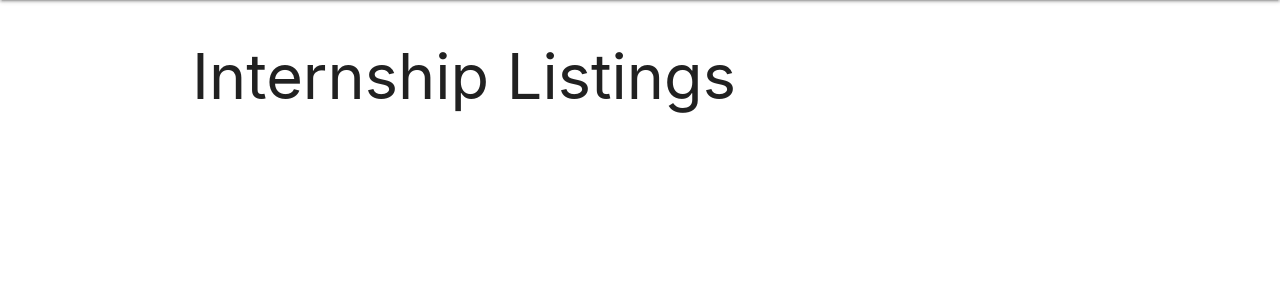
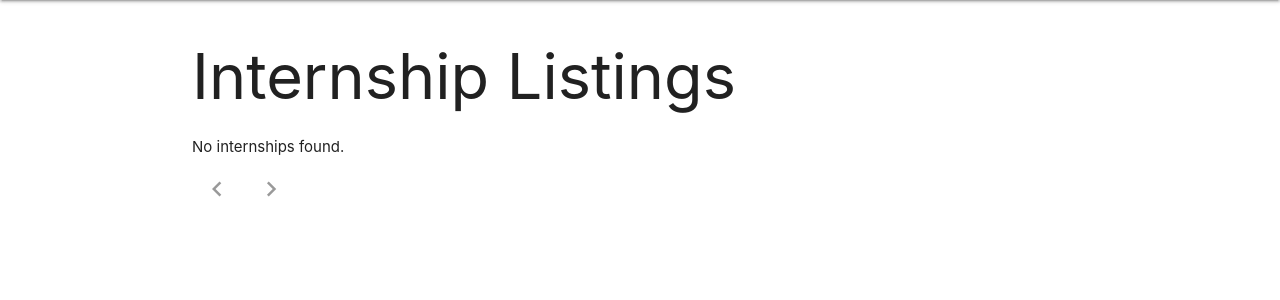
Before and after one commit to ShivanSookram/project, a Flask app: page / in a window 1280 px wide. Shown: the part 64-364 px from the top of the page. Run offline with Flask 3, Linux system fonts and the light colour scheme.

Commit message:
Added Pagination to the index.html file (Just needs to format better)

```diff
--- a/App/templates/index.html
+++ b/App/templates/index.html
@@ -10,9 +10,8 @@
   {% if is_authenticated %}
     <p> Welcome {{current_user.username}} </p>
   {% endif %}
-    <!-- <p>This is a boileplate flask application which follows the MVC pattern for structuring the project.</p> -->
   <div class="card-container">
-    <!-- {% for internship in internships %}
+  {% for internship in paged_internship.items %}
       <form>
         <div class="card">
           <div class="card-content">
@@ -21,16 +20,63 @@
             <p><span style="font-weight: bold;">Location</span>: {{ internship.location }}</p>
             <p><span style="font-weight: bold;">Start Date</span>: {{ internship.start_date }}</p>
             <p><span style="font-weight: bold;">Duration</span>: {{ internship.duration }}</p>
-                    <p><span style="font-weight: bold;">Salary</span>: {{ internship.stipend }}</p>
+            <p><span style="weight: bold;">Salary</span>: {{ internship.stipend }}</p>
             <div class="card-action">
               <a class="right" href="/identify">Apply Now</a>
             </div>
           </div>
         </div>
       </form>
-
   {% else %}
       <p>No internships found.</p>
-{% endfor %} -->
+  {% endfor %}
+
+  <ul class="pagination">
+      {% if paged_internship.has_prev %}
+          <li class="waves-effect">
+            <a href="{{ url_for('index_views.index_page', page=paged_internship.prev_num) }}">
+                <i class="material-icons">chevron_left</i>
+            </a>
+          </li>
+      {% else %}
+        <li class="disabled">
+            <a href="#!">
+                <i class="material-icons">chevron_left</i>
+            </a>
+        </li>
+    {% endif %}
+    {% for page_num in paged_internship.iter_pages() %}
+        {% if page_num %}
+            {% if page_num == paged_internship.page %}
+                <li class="active blue">
+                    <a href="#!">{{ page_num }}</a>
+                </li>
+            {% else %}
+                <li class="waves-effect">
+                    <a href="{{ url_for('index_views.index_page', page=page_num) }}">{{ page_num }}</a>
+                </li>
+            {% endif %}
+        {% else %}
+            <li class="disabled">
+                <a href="#!">...</a>
+            </li>
+        {% endif %}
+    {% endfor %}
+
+    {% if paged_internship.has_next %}
+        <li class="waves-effect">
+            <a href="{{ url_for('index_views.index_page', page=paged_internship.next_num) }}">
+                <i class="material-icons">chevron_right</i>
+            </a>
+        </li>
+    {% else %}
+      <li class="disabled">
+          <a href="#!">
+              <i class="material-icons">chevron_right</i>
+          </a>
+      </li>
+    {% endif %}
+  </ul>
+
 </div>
 {% endblock %}
--- a/App/views/index.py
+++ b/App/views/index.py
@@ -2,16 +2,16 @@ from flask import Blueprint, redirect, render_template, request, send_from_direc
 from App.models import db
 from App.models import Internship
 from App.controllers import create_user
-
-
 
 index_views = Blueprint('index_views', __name__, template_folder='../templates')
 
 @index_views.route('/', methods=['GET'])
 @index_views.route('/home', methods=['GET'])
 def index_page():
-  internships = Internship.query.all()
-  return render_template('index.html', internships=internships)
+  page = request.args.get('page', 1, type=int)
+  internships = Internship.query
+  paged_internship = internships.paginate(page=page, per_page=10)
+  return render_template('index.html', paged_internship=paged_internship, page=page)
 
 
 @index_views.route('/init', methods=['GET'])
```
Lines whose indentation alone changed are shown as unchanged.
